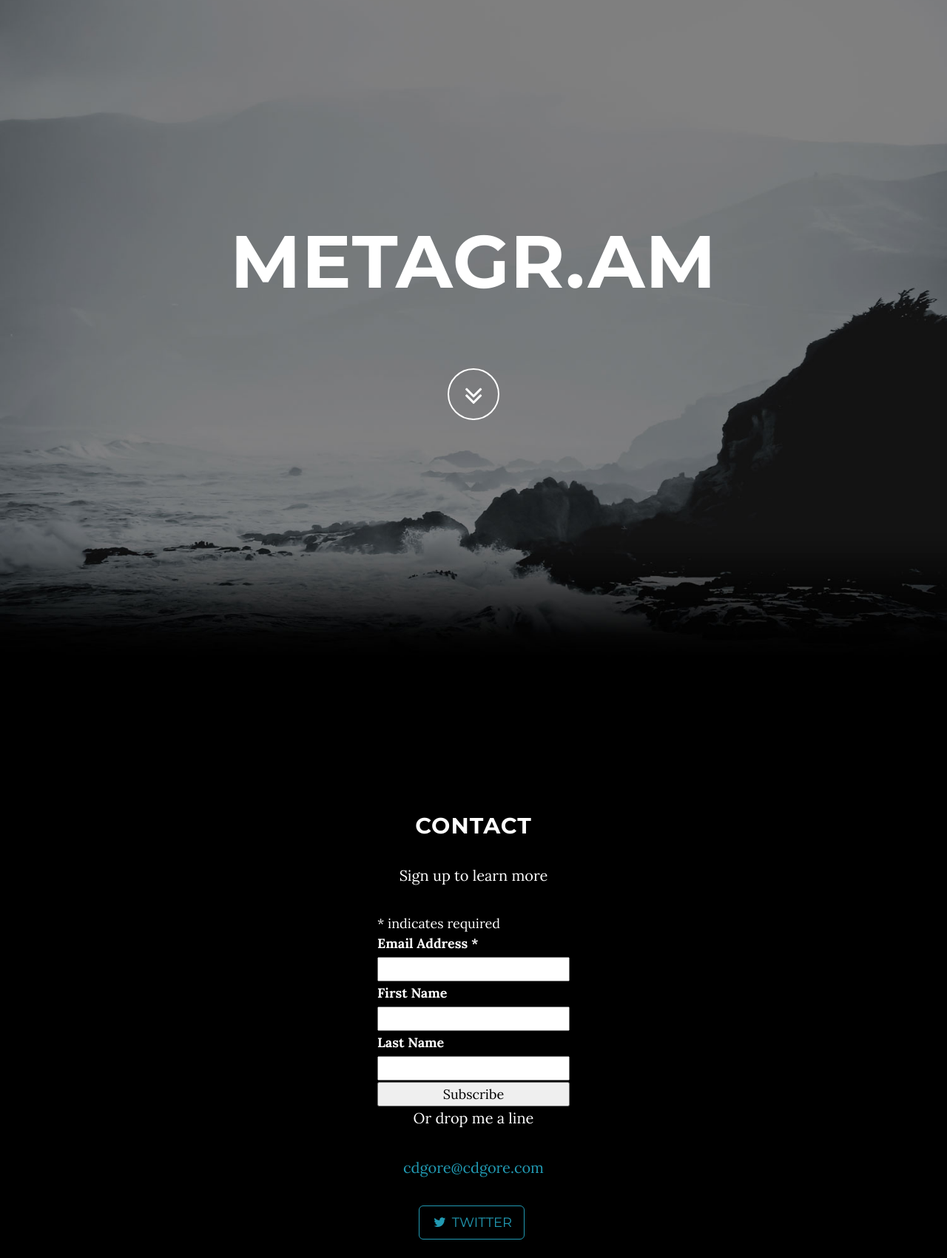
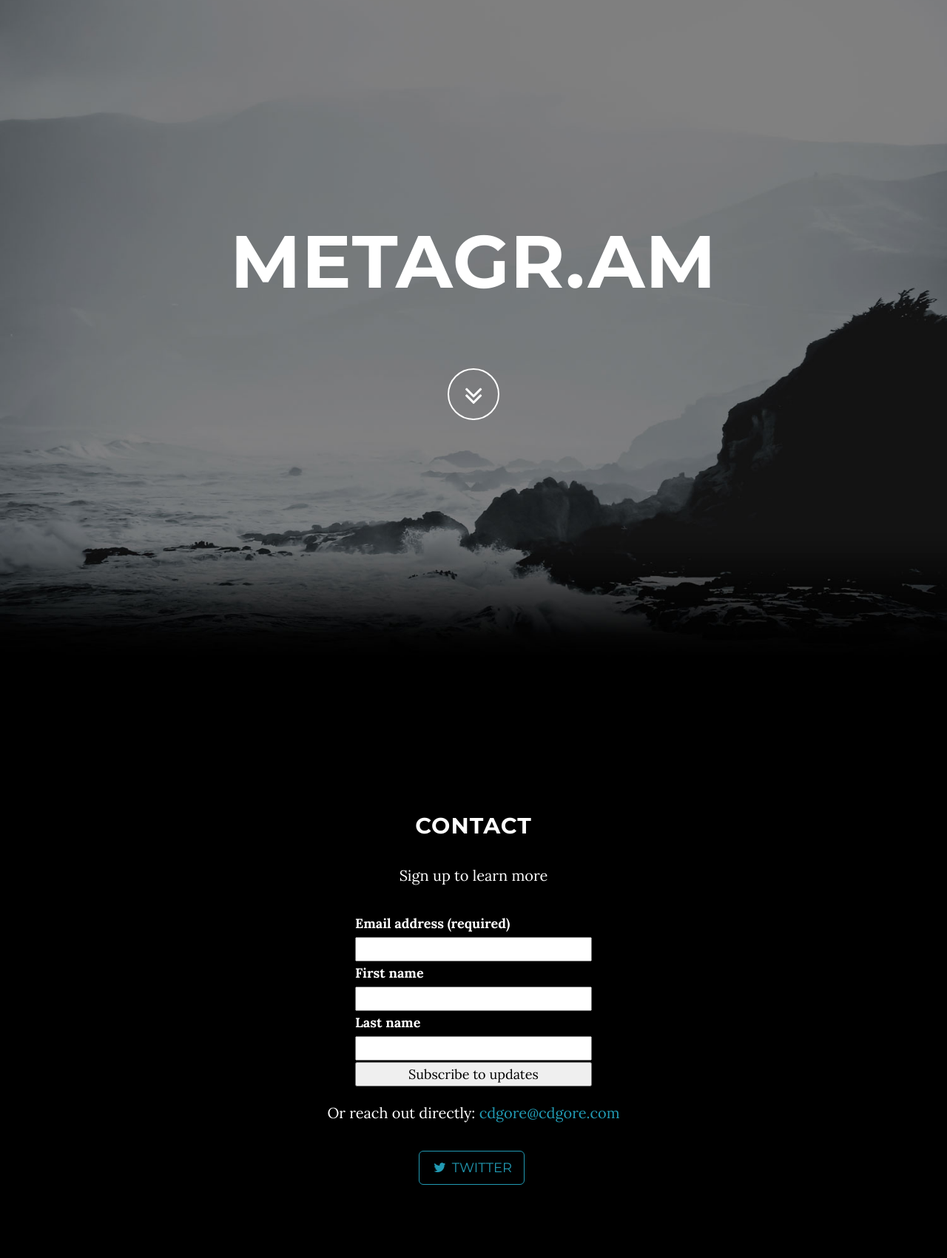
Before and after one commit to cdgore/metagram-page, a Jekyll site: the page built from index.html, in a window 1280 px wide. Shown: the whole page at 74% size. Built offline with Jekyll 4.4.1, drawn with Linux system fonts in a browser that asks for light colours; after the commit the page ends 1627 px from its top, so only the background shows below that.

Commit message:
More CSS changes

```diff
--- a/_includes/contact.html
+++ b/_includes/contact.html
@@ -9,22 +9,20 @@
                 <form action="https://cdgore.us20.list-manage.com/subscribe/post?u=01cd058d21009b81db5ee5b4d&amp;id=153861cd20" method="post" id="mc-embedded-subscribe-form" name="mc-embedded-subscribe-form" class="validate" target="_blank" novalidate>
                     <div id="mc_embed_signup_scroll">
                 <div class="form-box">
-                <div class="indicates-required"><span class="asterisk">*</span> indicates required</div>
                 <div class="mc-field-group">
-                    <label for="mce-EMAIL">Email Address  <span class="asterisk">*</span>
-                </label>
+                    <label for="mce-EMAIL">Email address  (required)</label>
                     <div class="form-text">
                     <input type="email" value="" name="EMAIL" id="mce-EMAIL">
                     </div>
                 </div>
                 <div class="mc-field-group">
-                    <label for="mce-FNAME">First Name </label>
+                    <label for="mce-FNAME">First name </label>
                     <div class="form-text">
                     <input type="text" value="" name="FNAME" id="mce-FNAME">
                     </div>
                 </div>
                 <div class="mc-field-group">
-                    <label for="mce-LNAME">Last Name </label>
+                    <label for="mce-LNAME">Last name </label>
                     <div class="form-text">
                     <input type="text" value="" name="LNAME" id="mce-LNAME">
                     </div>
@@ -37,7 +35,7 @@
                         <div class="optionalParent">
                             <div class="subscribe-button">
                                 <div class="clear foot">
-                                    <input type="submit" value="Subscribe" name="subscribe" id="mc-embedded-subscribe">
+                                    <input type="submit" value="Subscribe to updates" name="subscribe" id="mc-embedded-subscribe">
                                 </div>
                             </div>
                         </div>
@@ -47,8 +45,8 @@
                 </div>
 
                 <!--End mc_embed_signup-->
-                <p>Or drop me a line</p>
-                <p><a href="mailto:{{ site.email }}">{{ site.email }}</a>
+                <br>
+                <p>Or reach out directly: <a href="mailto:{{ site.email }}">{{ site.email }}</a>
                 </p>
                 <ul class="list-inline banner-social-buttons">
                     {% for network in site.social %}
--- a/_includes/css/grayscale.css
+++ b/_includes/css/grayscale.css
@@ -268,6 +268,7 @@ textarea:focus, input:focus {
 .form-text {
     margin: 0 0 2px;
     font-size: 18px;
+    padding: 0px;
     line-height: 1.5;
     text-align: left;
     width: 100%;
@@ -275,11 +276,12 @@ textarea:focus, input:focus {
 }
 
 .form-box {
-    margin: 0 0 5px;
     font-size: 18px;
     line-height: 1.5;
+    padding: 0px;
     text-align: left;
-    width: 260px;
+    width: 320px;
+    font-weight: normal;
     margin: auto;
 }
 
```
